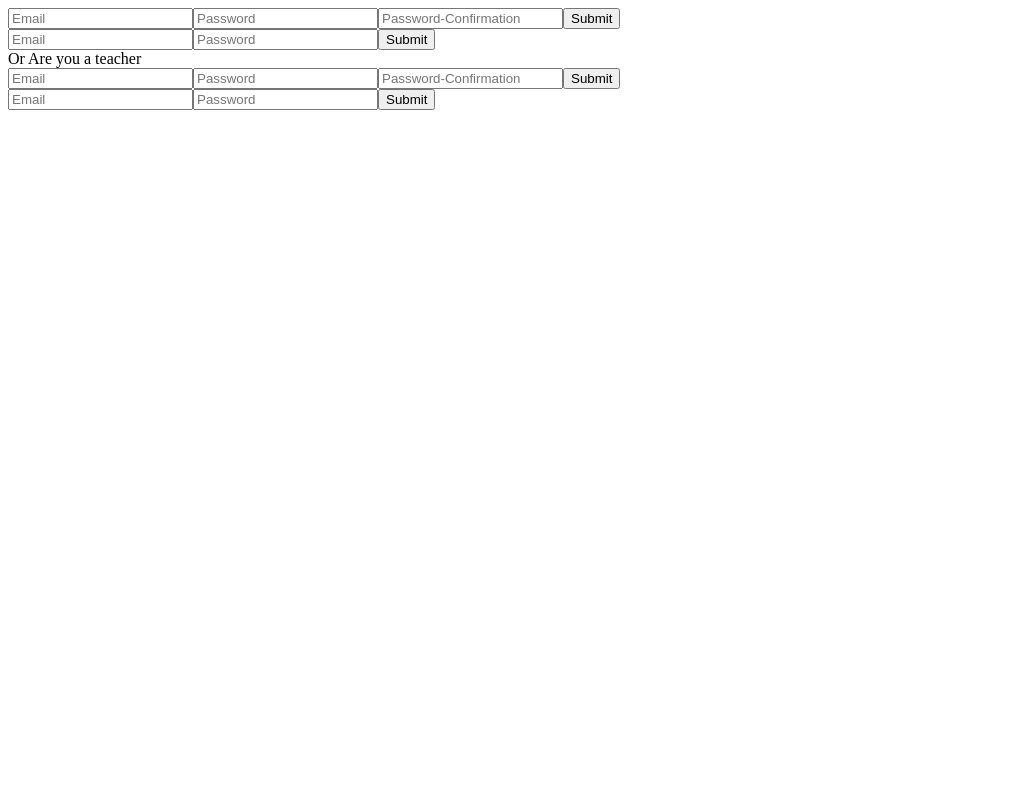
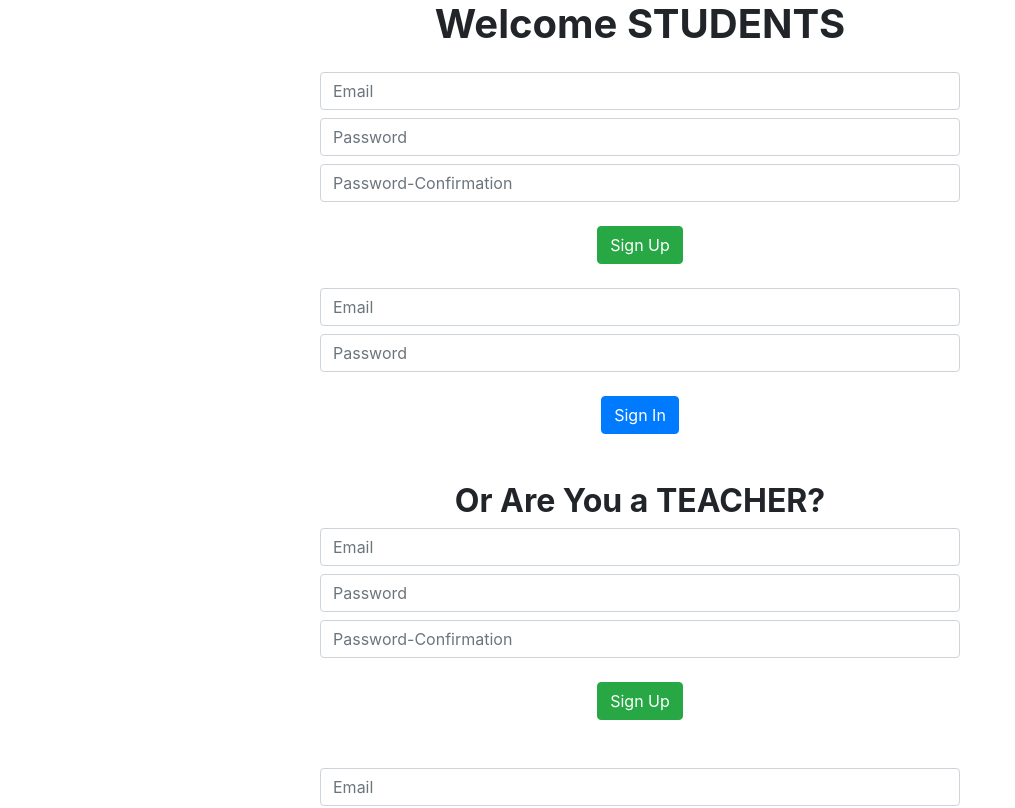
Before and after one commit to eypsrcnuygr/book-an-appointmen-frontend, a React (Create React App) app: page /logged_in_admin in a window 1280 px wide. Shown: the top 808 px of the page, without its empty margins (0-1015 px from the left). Built offline with nearby package versions, Linux system fonts and the light colour scheme.

Commit message:
Add stling to the main page

```diff
--- a/src/containers/App.js
+++ b/src/containers/App.js
@@ -221,7 +221,8 @@ const App = props => {
 
   return (
     <>
-      <form>
+      <h1 className="text-center font-weight-bold">Welcome STUDENTS</h1>
+      <form className="text-center mb-4 w-50 mx-auto mt-4">
         <input
           type="email"
           name="email"
@@ -229,6 +230,7 @@ const App = props => {
           value={email}
           onChange={event => setEmail(event.target.value)}
           required
+          className="form-control mb-2"
         />
         <input
           type="password"
@@ -237,6 +239,7 @@ const App = props => {
           value={password}
           onChange={event => setPassword(event.target.value)}
           required
+          className="form-control mb-2"
         />
         <input
           type="password"
@@ -245,11 +248,12 @@ const App = props => {
           value={password_confirmation}
           onChange={event => setPasswordConfirmation(event.target.value)}
           required
+          className="form-control mb-2"
         />
-        <button type="button" onClick={handleSubmit}>Submit</button>
+        <button type="button" className="btn btn-success mt-3" onClick={handleSubmit}>Sign Up</button>
       </form>
 
-      <form>
+      <form className="text-center mb-5 w-50 mx-auto">
         <input
           type="email"
           name="email"
@@ -257,6 +261,7 @@ const App = props => {
           value={emailForLogin}
           onChange={event => setEmailForLogin(event.target.value)}
           required
+          className="form-control mb-2"
         />
         <input
           type="password"
@@ -265,12 +270,13 @@ const App = props => {
           value={passwordForLogin}
           onChange={event => setPasswordForLogin(event.target.value)}
           required
+          className="form-control mb-2"
         />
-        <button type="button" onClick={handleSubmitForLogin}>Submit</button>
+        <button type="button" className="btn btn-primary mt-3" onClick={handleSubmitForLogin}>Sign In</button>
       </form>
 
-      <div>Or Are you a teacher</div>
-      <form>
+      <div className="text-center"><h2 className="font-weight-bolder">Or Are You a TEACHER?</h2></div>
+      <form className="text-center mb-5 w-50 mx-auto">
         <input
           type="email"
           name="email"
@@ -278,6 +284,7 @@ const App = props => {
           value={emailForAdmin}
           onChange={event => setEmailForAdmin(event.target.value)}
           required
+          className="form-control mb-2"
         />
         <input
           type="password"
@@ -286,6 +293,7 @@ const App = props => {
           value={passwordForAdmin}
           onChange={event => setPasswordForAdmin(event.target.value)}
           required
+          className="form-control mb-2"
         />
         <input
           type="password"
@@ -294,11 +302,12 @@ const App = props => {
           value={password_confirmationForAdmin}
           onChange={event => setPasswordConfirmationForAdmin(event.target.value)}
           required
+          className="form-control mb-2"
         />
-        <button type="button" onClick={handleSubmitForAdminRegistration}>Submit</button>
+        <button type="button" className="btn btn-success mt-3" onClick={handleSubmitForAdminRegistration}>Sign Up</button>
       </form>
 
-      <form>
+      <form className="text-center mb-5 w-50 mx-auto">
         <input
           type="email"
           name="email"
@@ -306,6 +315,7 @@ const App = props => {
           value={emailForAdminLogin}
           onChange={event => setEmailForAdminLogin(event.target.value)}
           required
+          className="form-control mb-2"
         />
         <input
           type="password"
@@ -314,8 +324,9 @@ const App = props => {
           value={passwordForAdminLogin}
           onChange={event => setPasswordForAdminLogin(event.target.value)}
           required
+          className="form-control mb-2"
         />
-        <button type="button" onClick={handleSubmitForAdminLogin}>Submit</button>
+        <button type="button" className="btn btn-primary mt-3" onClick={handleSubmitForAdminLogin}>Sign In</button>
       </form>
       {hasError ? <div>{errorMessage}</div> : null}
     </>
--- a/src/index.js
+++ b/src/index.js
@@ -4,6 +4,8 @@ import { Provider } from 'react-redux';
 import AppContainer from './components/AppContainer';
 import reportWebVitals from './reportWebVitals';
 import store from './store/index';
+import 'bootstrap/dist/css/bootstrap.css';
+import 'bootstrap/dist/js/bootstrap.bundle.min';
 
 ReactDOM.render(
   <React.StrictMode>
```
